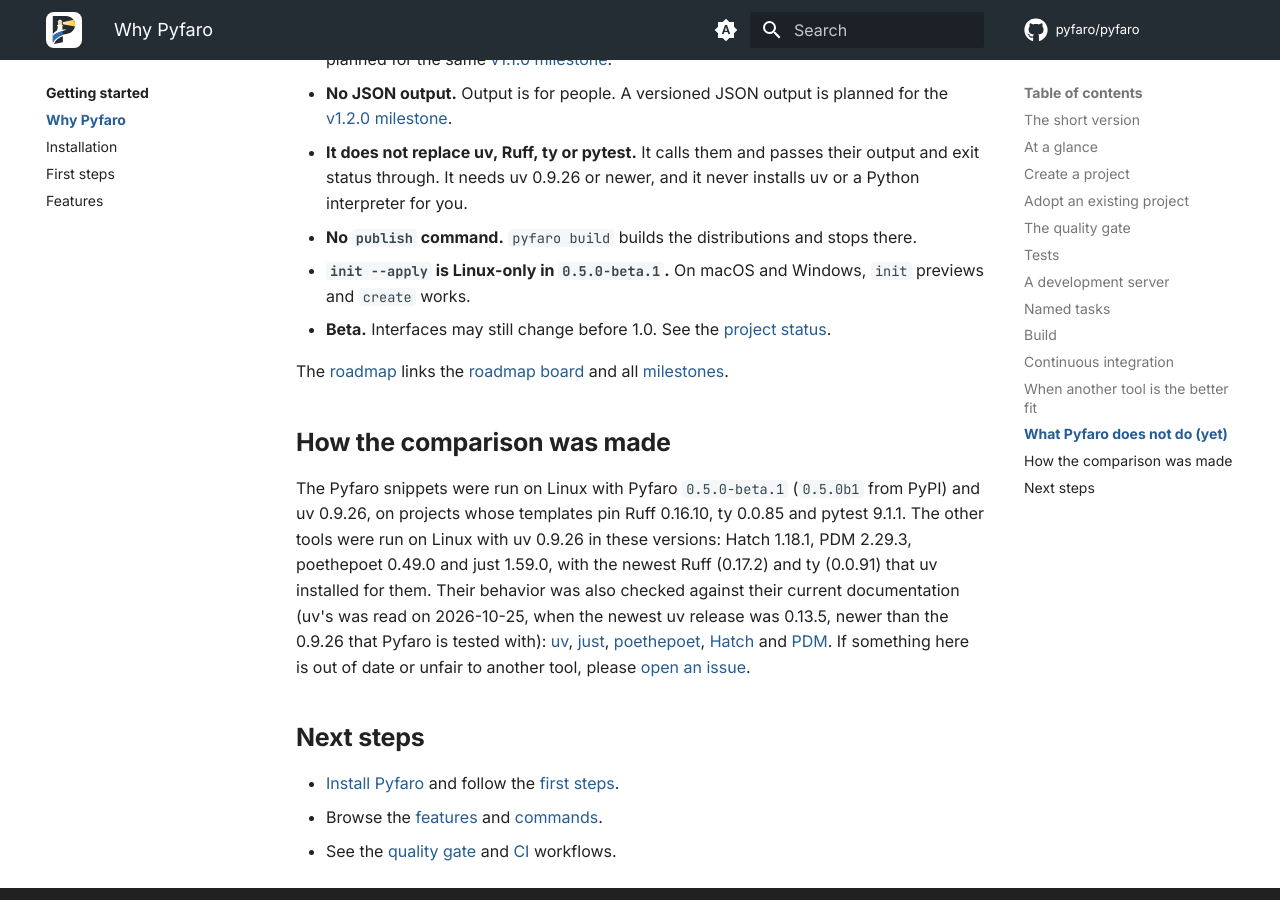
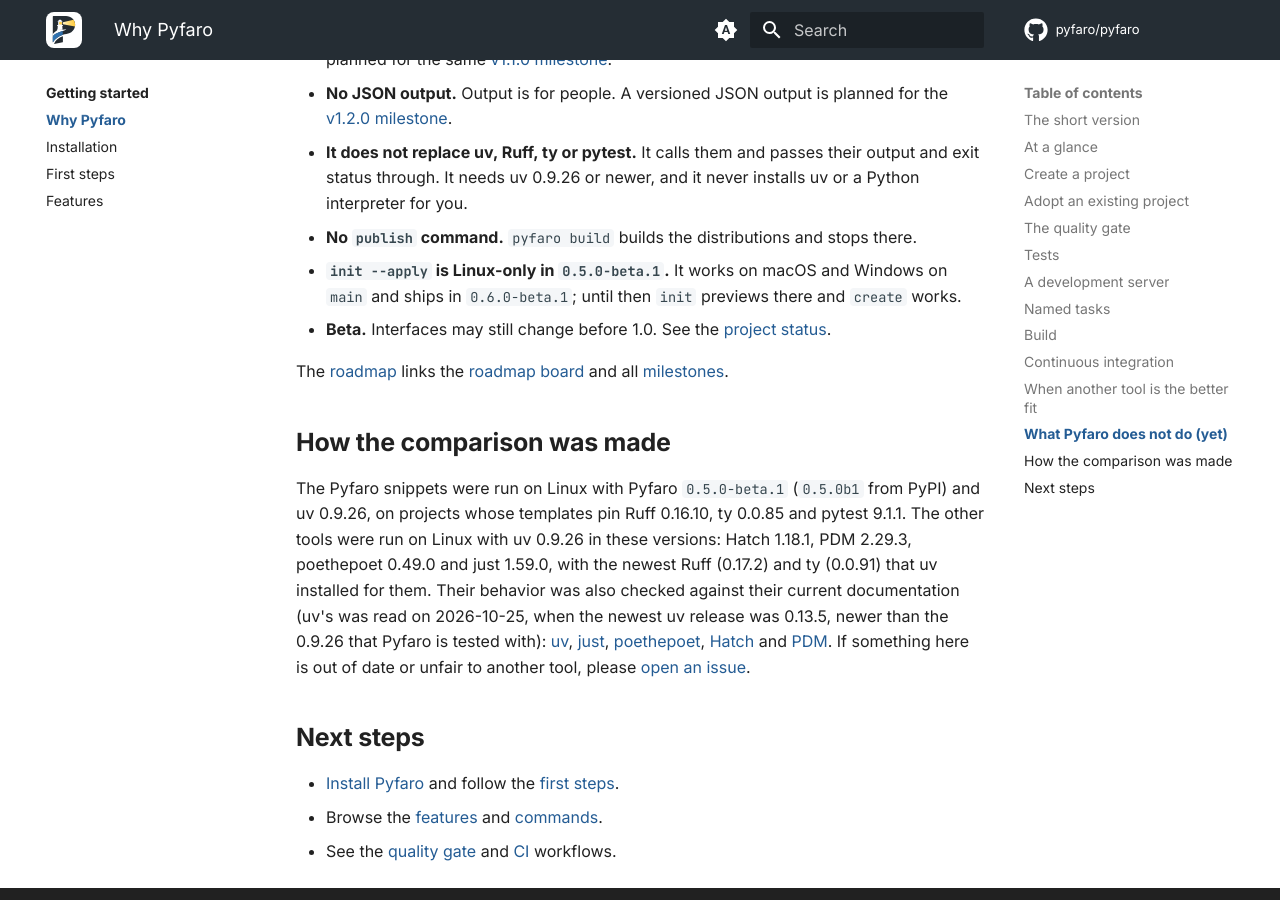
Before and after one commit to pyfaro/pyfaro, an MkDocs documentation site: the page built from website/docs/getting-started/why-pyfaro.md, in a window 1280 px wide and 900 px high, scrolled down 5676 px. Built offline with MkDocs 1.6.1 and Material for MkDocs 9.7.7, drawn with Linux system fonts in a browser that asks for light colours; comment, search, counter and statistics services are not loaded; some of the changed text lies outside the part shown.

Commit message:
docs: note that init --apply reaches macOS and Windows in 0.6.0-beta.1

````diff
--- a/website/docs/getting-started/why-pyfaro.md
+++ b/website/docs/getting-started/why-pyfaro.md
@@ -120,7 +120,7 @@
     ```sh
     cd old-project
     pyfaro init            # preview, writes nothing
-    pyfaro init --apply    # Linux only in 0.5.0-beta.1
+    pyfaro init --apply    # macOS and Windows: from 0.6.0-beta.1
     pyfaro add --dev ruff ty pytest
     pyfaro sync
     ```
@@ -656,8 +656,9 @@
   never installs uv or a Python interpreter for you.
 - **No `publish` command.** `pyfaro build` builds the distributions and
   stops there.
-- **`init --apply` is Linux-only in `0.5.0-beta.1`.** On macOS and Windows,
-  `init` previews and `create` works.
+- **`init --apply` is Linux-only in `0.5.0-beta.1`.** It works on macOS and
+  Windows on `main` and ships in `0.6.0-beta.1`; until then `init` previews
+  there and `create` works.
 - **Beta.** Interfaces may still change before 1.0. See the
   [project status](https://github.com/pyfaro/pyfaro#project-status).
 
````
